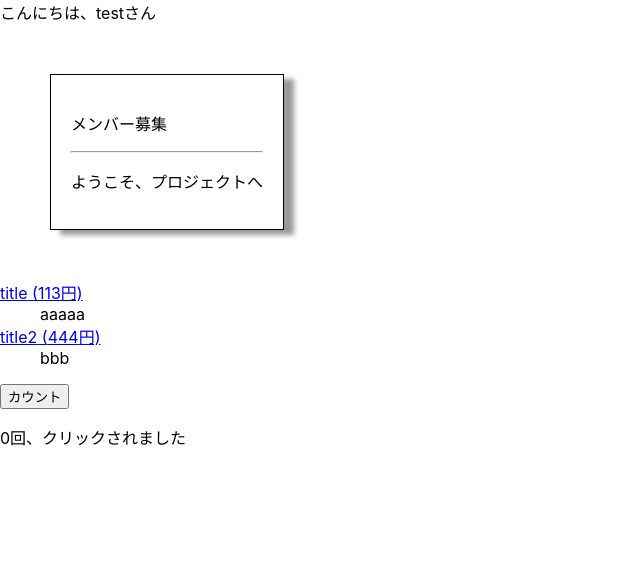
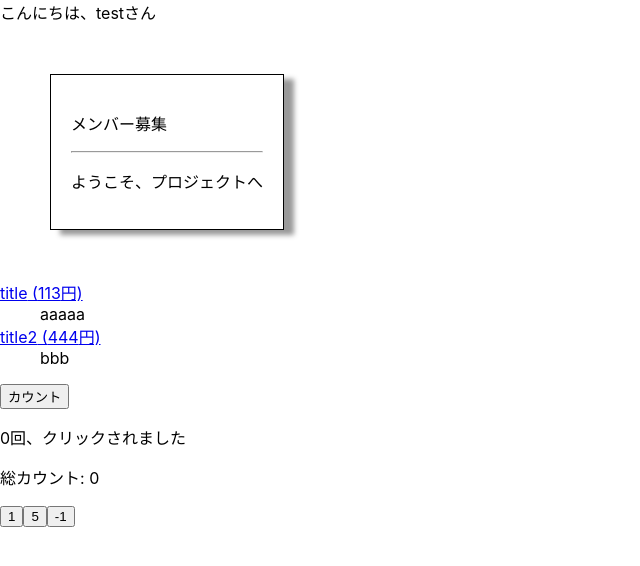
Before and after one commit to yoshi1011/react_relearning, a React (Create React App) app: page / in a window 1280 px wide. Shown: the top 566 px of the page, without its empty margins (0-640 px from the left). Built offline with nearby package versions, Linux system fonts and the light colour scheme.

Commit message:
子から親の更新を実装

```diff
--- /dev/null
+++ b/src/StateCounter.js
@@ -0,0 +1,7 @@
+export default function StateCounter({step, onUpdate}) {
+  const handleClick = () => onUpdate(step);
+
+  return (
+      <button className="cnt" onClick={handleClick}><span>{step}</span></button>
+  )
+}
--- /dev/null
+++ b/src/StateParent.js
@@ -0,0 +1,16 @@
+import {useState} from "react";
+import StateCounter from "./StateCounter";
+
+export default function StateParent() {
+  const [count, setCount] = useState(0)
+
+  const update = step => setCount(c => c + step)
+  return (
+      <>
+        <p>総カウント: {count}</p>
+        <StateCounter step={1} onUpdate={update} />
+        <StateCounter step={5} onUpdate={update} />
+        <StateCounter step={-1} onUpdate={update} />
+      </>
+  )
+}
--- a/src/index.js
+++ b/src/index.js
@@ -7,6 +7,7 @@
 import books from "./books";
 import MyHello from "./MyHello";
 import StateBasic from "./StateBasic";
+import StateParent from "./StateParent";
 
 
 const root = ReactDOM.createRoot(document.getElementById('root'));
@@ -30,6 +31,7 @@
       )}
     </ListTemplate>
     <StateBasic init={0} />
+    <StateParent />
   </React.StrictMode>
 );
 
```
